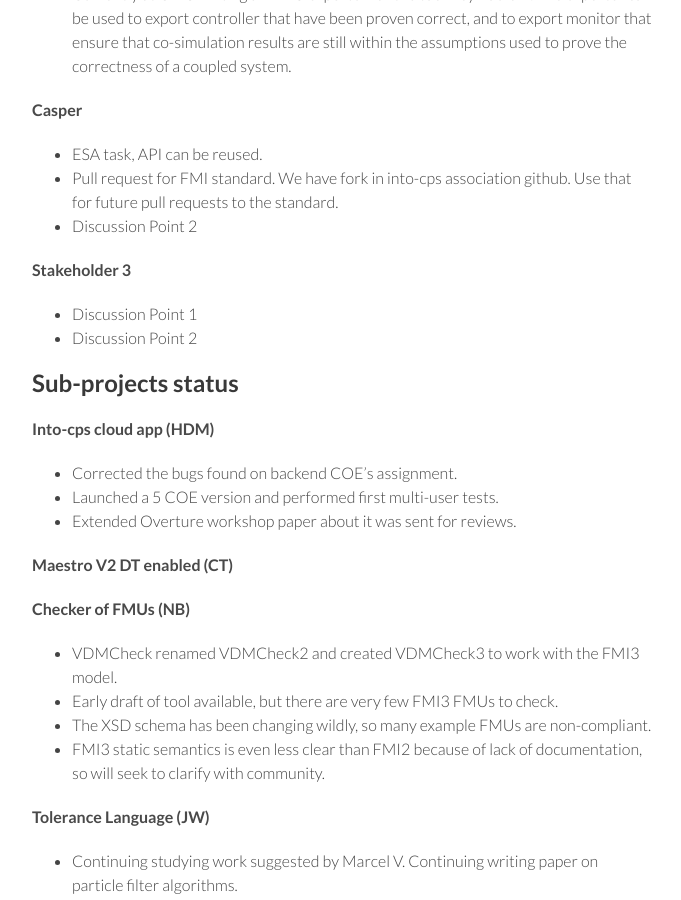
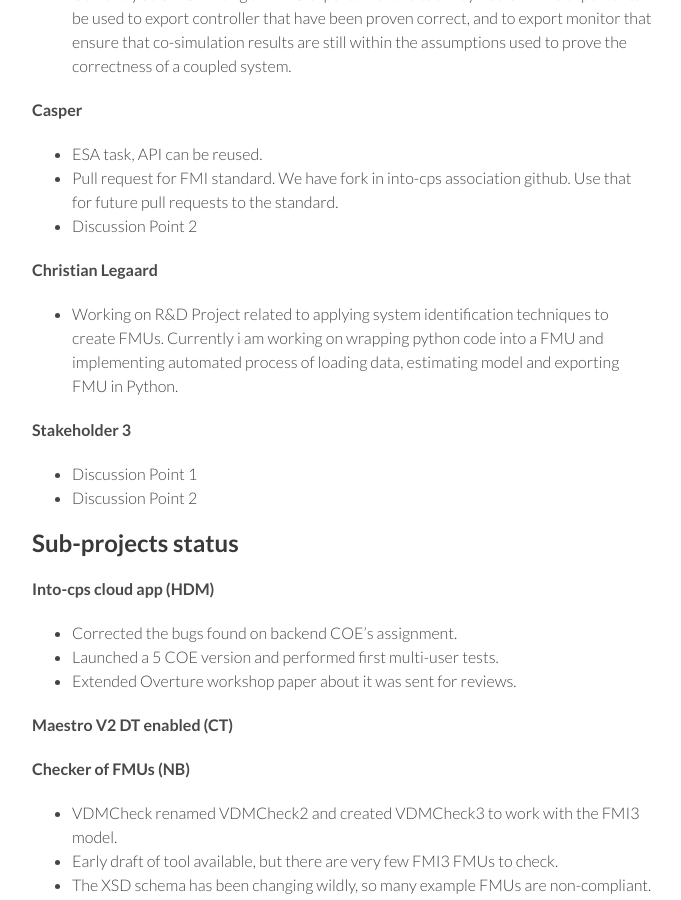
Before and after one commit to digitaltwincentre/digitaltwincentre.github.io, a Jekyll site: the page built from _biweeklies/Biweekly-9.md, in a window 1280 px wide and 900 px high, scrolled down 854 px. Shown: the whole window, without its empty margins (418-1099 px from the left). Built offline with Jekyll 4.4.1, drawn with Linux system fonts in a browser that asks for light colours; nearby versions of some CDN libraries.

Commit message:
Update Biweekly-9.md

```diff
--- a/_biweeklies/Biweekly-9.md
+++ b/_biweeklies/Biweekly-9.md
@@ -41,6 +41,9 @@ private information must be stored elsewhere.  -->
 * Pull request for FMI standard. We have fork in into-cps association github. Use that for future pull requests to the standard.
 * Discussion Point 2
 
+#### Christian Legaard
+* Working on R&D Project related to applying system identification techniques to create FMUs. Currently i am working on wrapping python code into a FMU and implementing automated process of loading data, estimating model and exporting FMU in Python.
+
 #### Stakeholder 3
 * Discussion Point 1
 * Discussion Point 2
```
